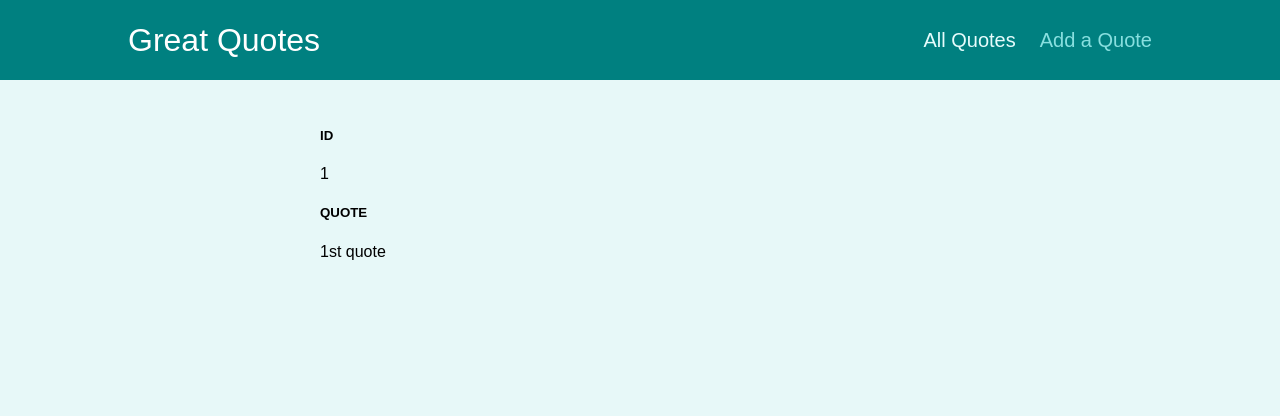
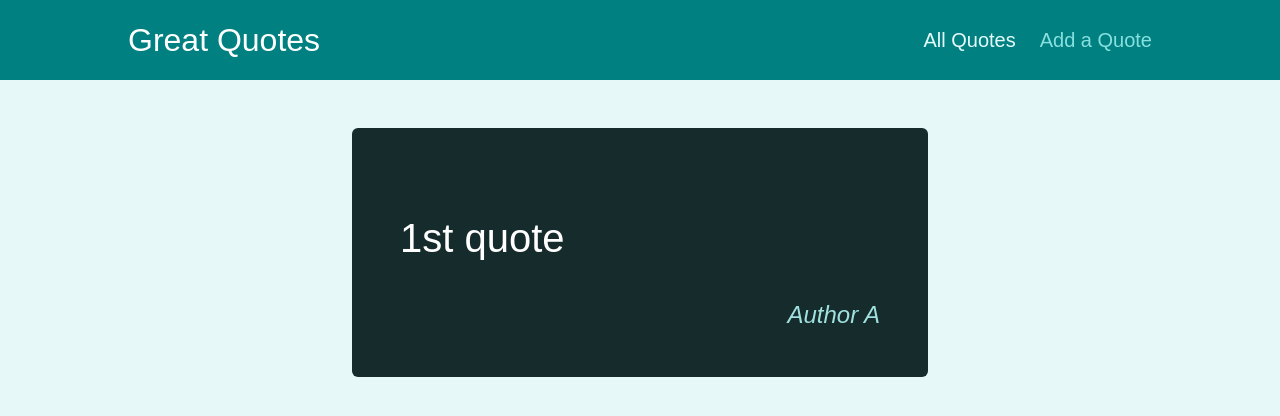
Before and after one commit to mriduladas/react-router-2, a React (Create React App) app: page /quotes/1 in a window 1280 px wide. Shown: the top 416 px of the page. Built offline with nearby package versions, Linux system fonts and the light colour scheme.

Commit message:
outputing Data on Details Page

```diff
--- a/src/components/quotes/QuoteItem.js
+++ b/src/components/quotes/QuoteItem.js
@@ -1,3 +1,4 @@
+import { Link } from 'react-router-dom';
 import classes from './QuoteItem.module.css';
 
 const QuoteItem = (props) => {
@@ -9,9 +10,9 @@ const QuoteItem = (props) => {
         </blockquote>
         <figcaption>{props.author}</figcaption>
       </figure>
-      <a className='btn'>
+      <Link className='btn'to={`/quotes/${props.id}`}>
         View Fullscreen
-      </a>
+      </Link>
     </li>
   );
 };
--- a/src/pages/AllQuotes.js
+++ b/src/pages/AllQuotes.js
@@ -1,7 +1,7 @@
-import { Link } from "react-router-dom";
+//import { Link } from "react-router-dom";
 import QuoteList from '../components/quotes/QuoteList'
+const DUMMY_QUOTES = [{id:'1',author:'Author A', text:'1st quote'}, {id:'2',author:'Author B', text:'2nd quote'}]
 
-const DUMMY_QUOTES = [{id:'1',author:'Author A', text:'1st quote'}, {id:'2',author:'Author B', text:'2nd quote'}]
 
 const AllQuotes = () => {
     return (
--- a/src/pages/QuoteDetails.js
+++ b/src/pages/QuoteDetails.js
@@ -1,20 +1,24 @@
 import { Route } from "react-router-dom";
 import { useParams } from "react-router-dom";
 import Comments from "../components/comments/Comments";
+import HighlightedQuote from "../components/quotes/HighlightedQuote"
+
+const allQuotes = [{id:'1',author:'Author A', text:'1st quote'}, {id:'2',author:'Author B', text:'2nd quote'}];
 
 const QuoteDetails =()=> {
 
-    const allQuotes = [{id:'1', text:'1st quote'}, {id:'2', text:'2nd quote'}];
+
     const params =useParams();
     //console.log('params');
     console.log('filteredQuote');
-    console.log(allQuotes.filter((quote)=>quote.id===params.id)[0]  );
+    const quote=allQuotes.filter((quote)=>quote.id===params.id)[0];
+    if(!quote){
+        return <p>No Quote Found</p>
+    }
+
     return(
     <section>
-        <h5>ID</h5>
-        <p>{params.id}</p>
-        <h5>QUOTE</h5>
-        <p>{allQuotes.filter((quote)=>quote.id===params.id)[0].text}</p>
+        <HighlightedQuote text={quote.text} author={quote.author}></HighlightedQuote>
         <Route path={`/quotes/${params.id}/comments`}>
             <Comments />
         </Route>
```
Also changed, not shown: 1 other file (tests, documents, lock files or other folders).
